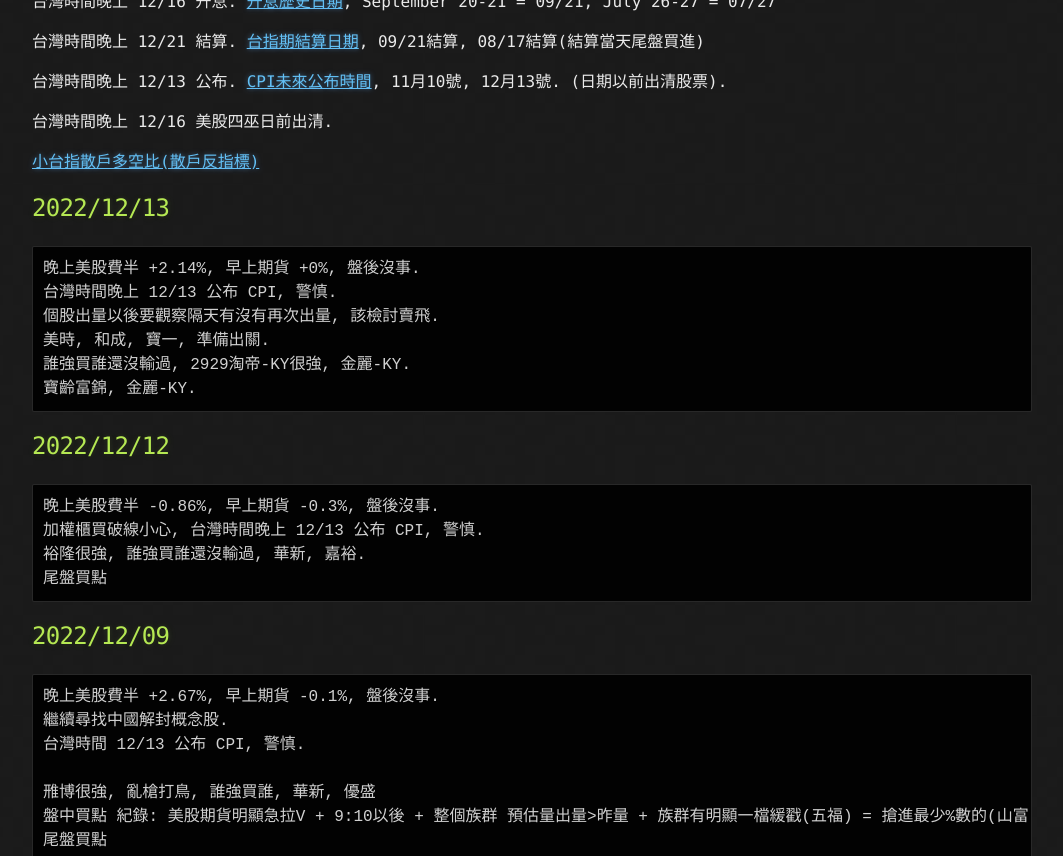
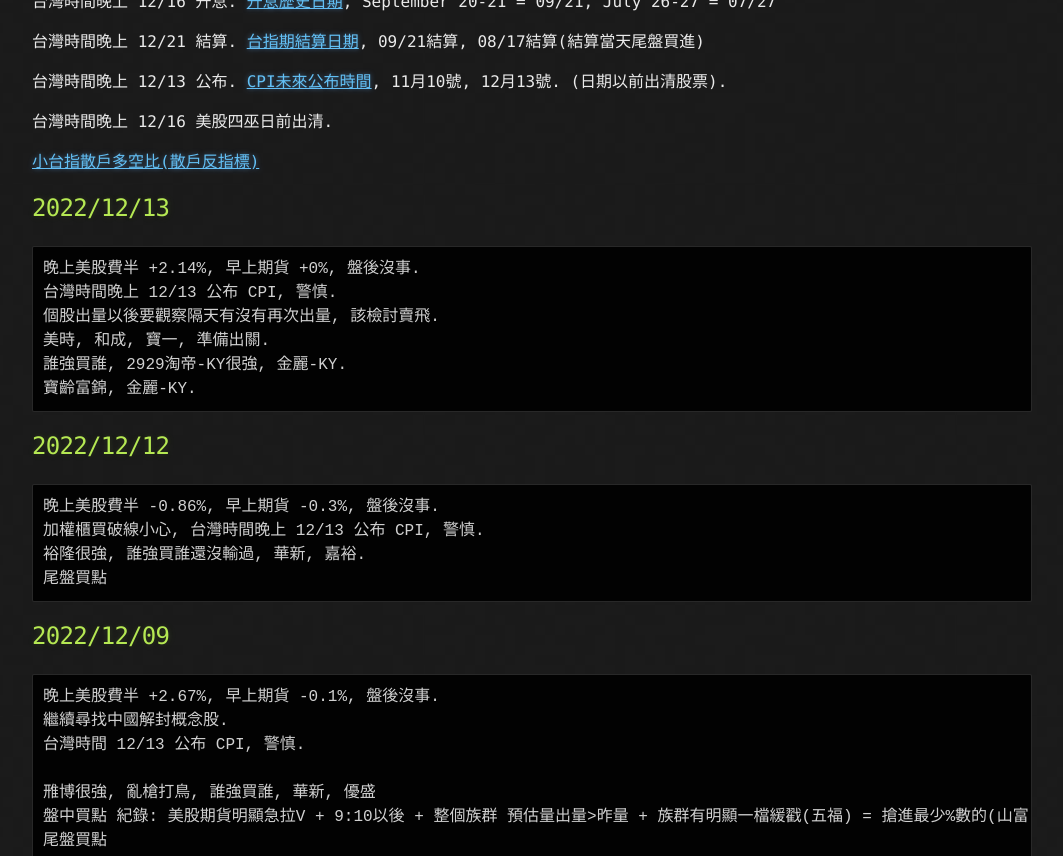
Before and after one commit to lepg5487/Stock_God, a Jekyll site: the page built from index.md, in a window 1280 px wide and 900 px high, scrolled down 348 px, cut to the strip 0-856 px from the top of the window. Shown: the whole strip, without its empty margins (108-1171 px from the left). Built offline with Jekyll 4.4.1, drawn with Linux system fonts in a browser that asks for light colours; our own code applies the rules of GitHub Pages for plain Markdown files.

Commit message:
Update index.md

````diff
--- a/index.md
+++ b/index.md
@@ -22,7 +22,7 @@ layout: testlayouts
 台灣時間晚上 12/13 公布 CPI, 警慎.
 個股出量以後要觀察隔天有沒有再次出量, 該檢討賣飛.
 美時, 和成, 寶一, 準備出關.
-誰強買誰還沒輸過, 2929淘帝-KY很強, 金麗-KY.
+誰強買誰, 2929淘帝-KY很強, 金麗-KY.
 寶齡富錦, 金麗-KY.
 ```
 
````
